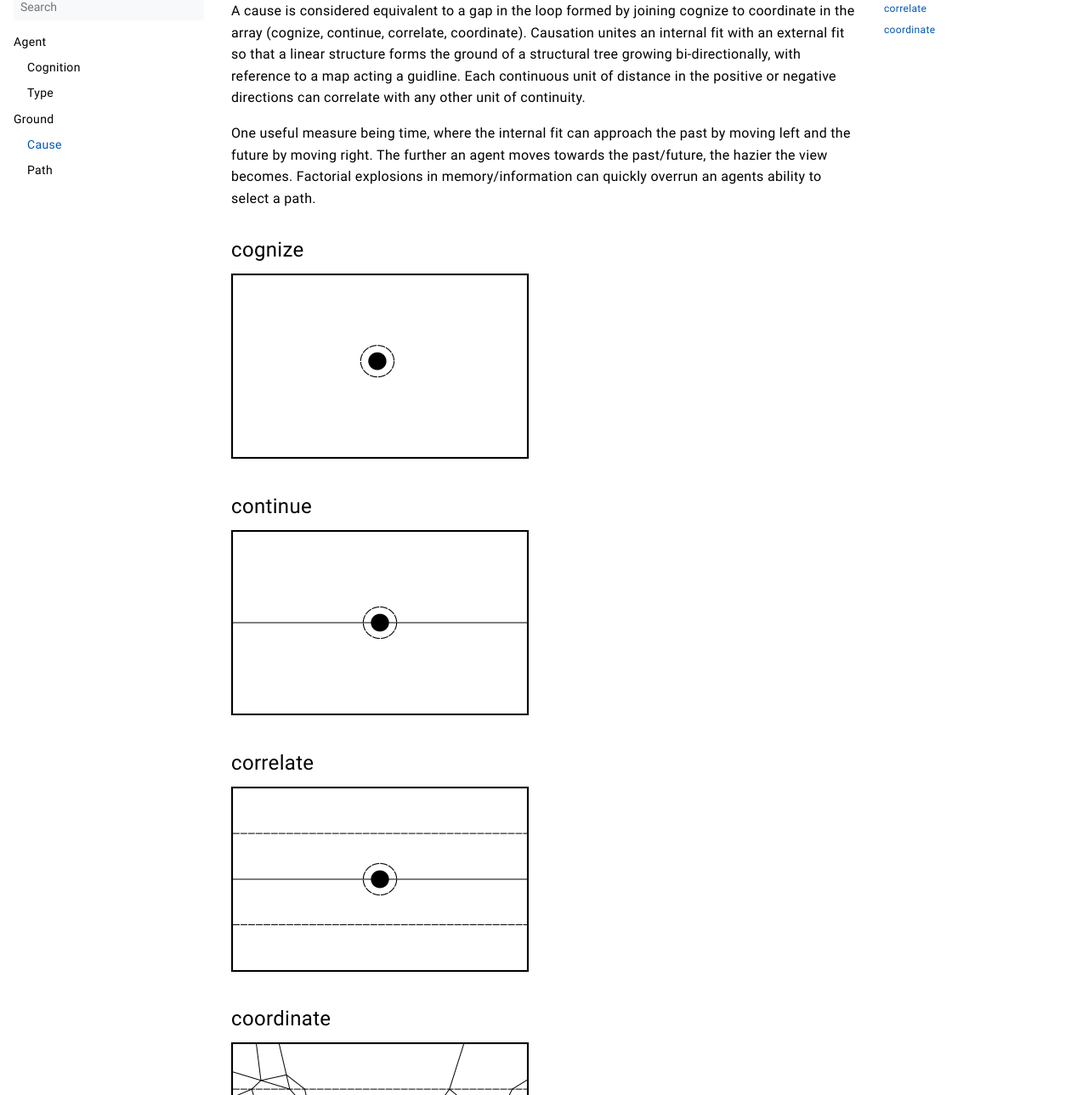
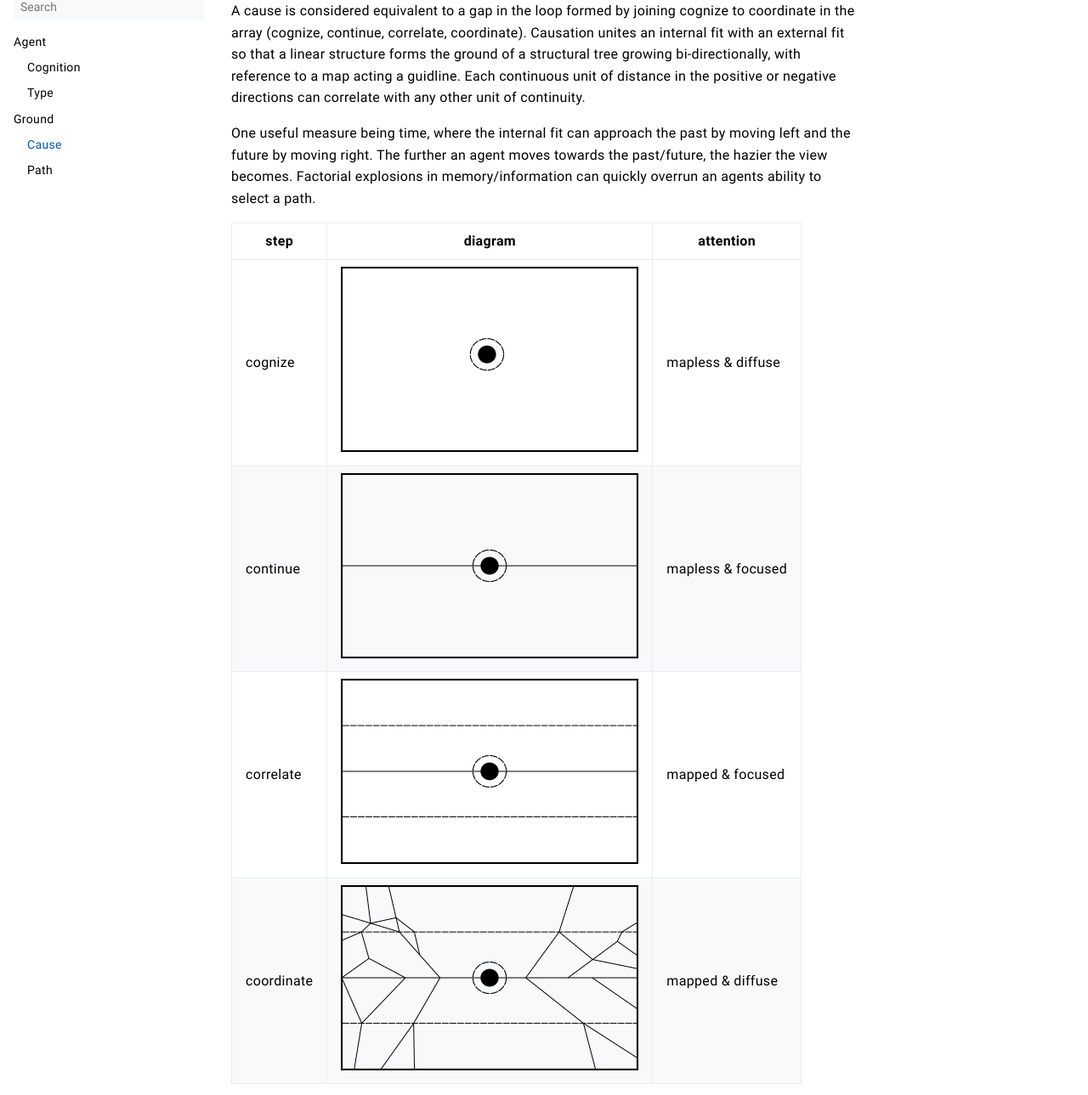
Before and after one commit to daylenjbonner/volution, a plain HTML site: page docs/ground/cause/index.html in a window 1280 px wide. Shown: the part 80-1369 px from the top of the page at 85% size. Drawn offline with Linux system fonts and the light colour scheme.

Commit message:
table content

```diff
--- a/docs/ground/cause/index.html
+++ b/docs/ground/cause/index.html
@@ -15,7 +15,7 @@
 <link rel="icon" href="/volution/favicon.png" type="image/x-icon">
 <link rel="stylesheet" href="/volution/book.min.82c5dbd23447cee0b4c2aa3ed08ce0961faa40e1fa370eee4f8c9f02e0d46b5f.css" integrity="sha256-gsXb0jRHzuC0wqo&#43;0Izglh&#43;qQOH6Nw7uT4yfAuDUa18=" crossorigin="anonymous">
   <script defer src="/volution/flexsearch.min.js"></script>
-  <script defer src="/volution/en.search.min.29a528c1233a10b2acf3303c38448c0d3069642c606564ed758068347de42320.js" integrity="sha256-KaUowSM6ELKs8zA8OESMDTBpZCxgZWTtdYBoNH3kIyA=" crossorigin="anonymous"></script>
+  <script defer src="/volution/en.search.min.c1731c6385ed49897429cff38f397aa479f646e73b72a1a66f0d76c9e3233de2.js" integrity="sha256-wXMcY4XtSYl0Kc/zjzl6pHn2Ruc7cqGmbw12yeMjPeI=" crossorigin="anonymous"></script>
 <link rel="alternate" type="application/rss+xml" href="https://daylenjbonner.github.io/volution/docs/ground/cause/index.xml" title="Volution" />
 <!--
 Made with Book Theme
@@ -219,14 +219,7 @@ https://github.com/alex-shpak/hugo-book
   <aside class="hidden clearfix">
 
 
-<nav id="TableOfContents">
-  <ul>
-    <li><a href="#cognize">cognize</a></li>
-    <li><a href="#continue">continue</a></li>
-    <li><a href="#correlate">correlate</a></li>
-    <li><a href="#coordinate">coordinate</a></li>
-  </ul>
-</nav>
+<nav id="TableOfContents"></nav>
 
 
 
@@ -243,26 +236,37 @@ https://github.com/alex-shpak/hugo-book
 </h1>
 <p>A cause is considered equivalent to a gap in the loop formed by joining cognize to coordinate in the array (cognize, continue, correlate, coordinate). Causation unites an internal fit with an external fit so that a linear structure forms the ground of a structural tree growing bi-directionally, with reference to a map acting a guidline. Each continuous unit of distance in the positive or negative directions can correlate with any other unit of continuity.</p>
 <p>One useful measure being time, where the internal fit can approach the past by moving left and the future by moving right. The further an agent moves towards the past/future, the hazier the view becomes. Factorial explosions in memory/information can quickly overrun an agents ability to select a path.</p>
-<h2 id="cognize">
-  cognize
-  <a class="anchor" href="#cognize">#</a>
-</h2>
-<p><img src="cognize.png" alt="cognize" /></p>
-<h2 id="continue">
-  continue
-  <a class="anchor" href="#continue">#</a>
-</h2>
-<p><img src="continue.png" alt="continue" /></p>
-<h2 id="correlate">
-  correlate
-  <a class="anchor" href="#correlate">#</a>
-</h2>
-<p><img src="correlate.png" alt="correlate" /></p>
-<h2 id="coordinate">
-  coordinate
-  <a class="anchor" href="#coordinate">#</a>
-</h2>
-<p><img src="coordinate.png" alt="coordinate" /></p>
+<table>
+<thead>
+<tr>
+<th>step</th>
+<th>diagram</th>
+<th>attention</th>
+</tr>
+</thead>
+<tbody>
+<tr>
+<td>cognize</td>
+<td><img src="cognize.png" alt="cognize" /></td>
+<td>mapless &amp; diffuse</td>
+</tr>
+<tr>
+<td>continue</td>
+<td><img src="continue.png" alt="continue" /></td>
+<td>mapless &amp; focused</td>
+</tr>
+<tr>
+<td>correlate</td>
+<td><img src="correlate.png" alt="correlate" /></td>
+<td>mapped &amp; focused</td>
+</tr>
+<tr>
+<td>coordinate</td>
+<td><img src="coordinate.png" alt="coordinate" /></td>
+<td>mapped &amp; diffuse</td>
+</tr>
+</tbody>
+</table>
 </article>
 
 
@@ -302,14 +306,7 @@ https://github.com/alex-shpak/hugo-book
       <div class="book-toc-content">
 
 
-<nav id="TableOfContents">
-  <ul>
-    <li><a href="#cognize">cognize</a></li>
-    <li><a href="#continue">continue</a></li>
-    <li><a href="#correlate">correlate</a></li>
-    <li><a href="#coordinate">coordinate</a></li>
-  </ul>
-</nav>
+<nav id="TableOfContents"></nav>
 
 
 
--- /dev/null
+++ b/en.search.min.c1731c6385ed49897429cff38f397aa479f646e73b72a1a66f0d76c9e3233de2.js
@@ -0,0 +1 @@
+'use strict';(function(){const g='/volution/en.search-data.min.0f4d6248bd64fbb69f3824d34a835de3153d3137d3673df6c9aa0d9acb5141ba.json',h=Object.assign({cache:!0},{doc:{id:'id',field:['title','content'],store:['title','href','section']}}),a=document.querySelector('#book-search-input'),b=document.querySelector('#book-search-results');if(!a)return;a.addEventListener('focus',c),a.addEventListener('keyup',d),document.addEventListener('keypress',e);function e(b){if(b.target.value!==void 0)return;if(a===document.activeElement)return;const c=String.fromCharCode(b.charCode);if(!f(c))return;a.focus(),b.preventDefault()}function f(b){const c=a.getAttribute('data-hotkeys')||'';return c.indexOf(b)>=0}function c(){a.removeEventListener('focus',c),a.required=!0,fetch(g).then(a=>a.json()).then(a=>{window.bookSearchIndex=FlexSearch.create('balance',h),window.bookSearchIndex.add(a)}).then(()=>a.required=!1).then(d)}function d(){while(b.firstChild)b.removeChild(b.firstChild);if(!a.value)return;const c=window.bookSearchIndex.search(a.value,10);c.forEach(function(a){const c=i('<li><a href></a><small></small></li>'),d=c.querySelector('a'),e=c.querySelector('small');d.href=a.href,d.textContent=a.title,e.textContent=a.section,b.appendChild(c)})}function i(b){const a=document.createElement('div');return a.innerHTML=b,a.firstChild}})()
```
Also changed, not shown: 404.html (+1 -1 lines), categories/index.html (+1 -1 lines), docs/agent/cognition/index.html (+1 -1 lines), docs/agent/index.html (+1 -1 lines), docs/agent/type/index.html (+1 -1 lines), docs/ground/index.html (+1 -1 lines), docs/ground/path/index.html (+1 -1 lines), docs/index.html (+1 -1 lines), en.search-data.min.0f4d6248bd64fbb69f3824d34a835de3153d3137d3673df6c9aa0d9acb5141ba.json (added, +1 -0 lines), index.html (+1 -1 lines), tags/index.html (+1 -1 lines).
